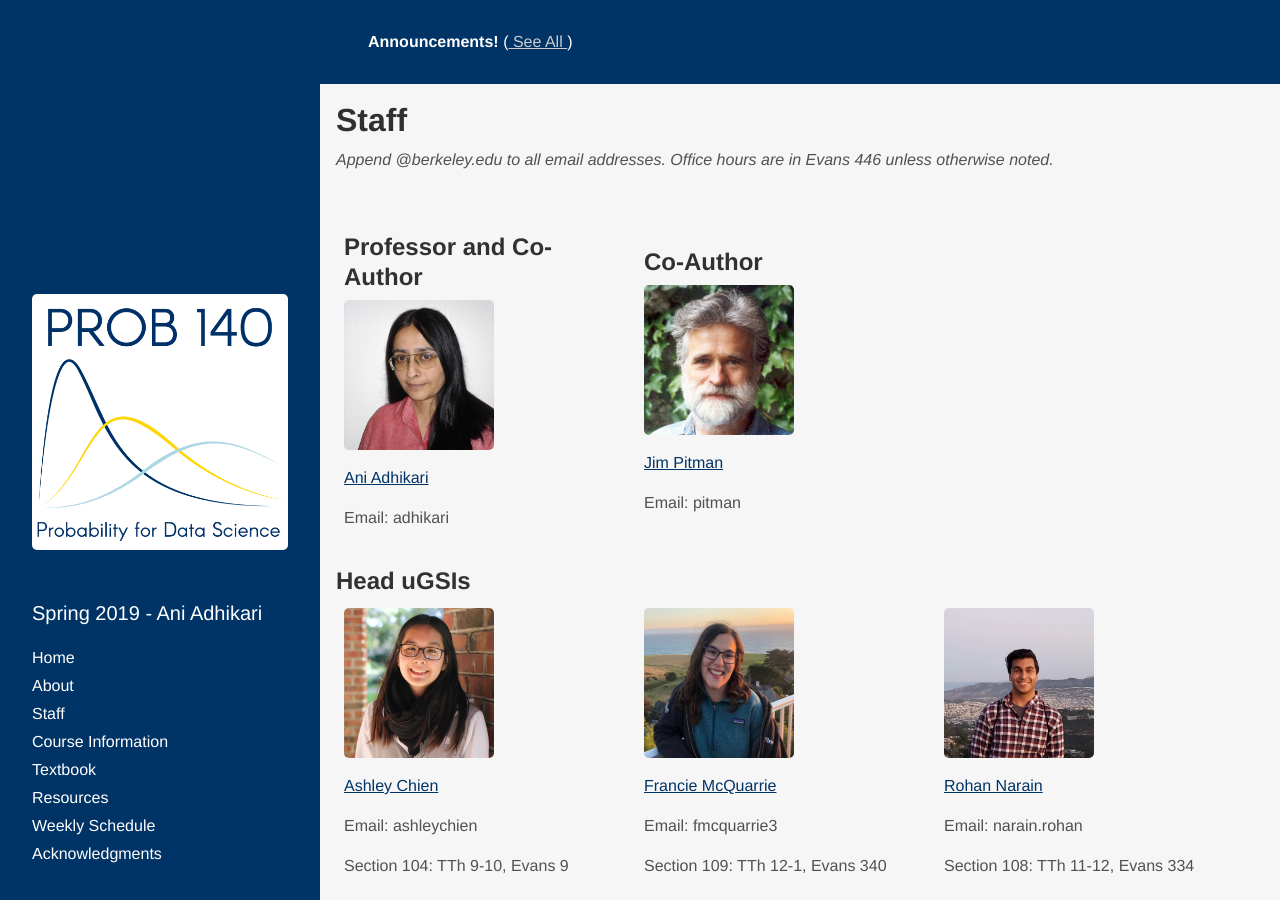
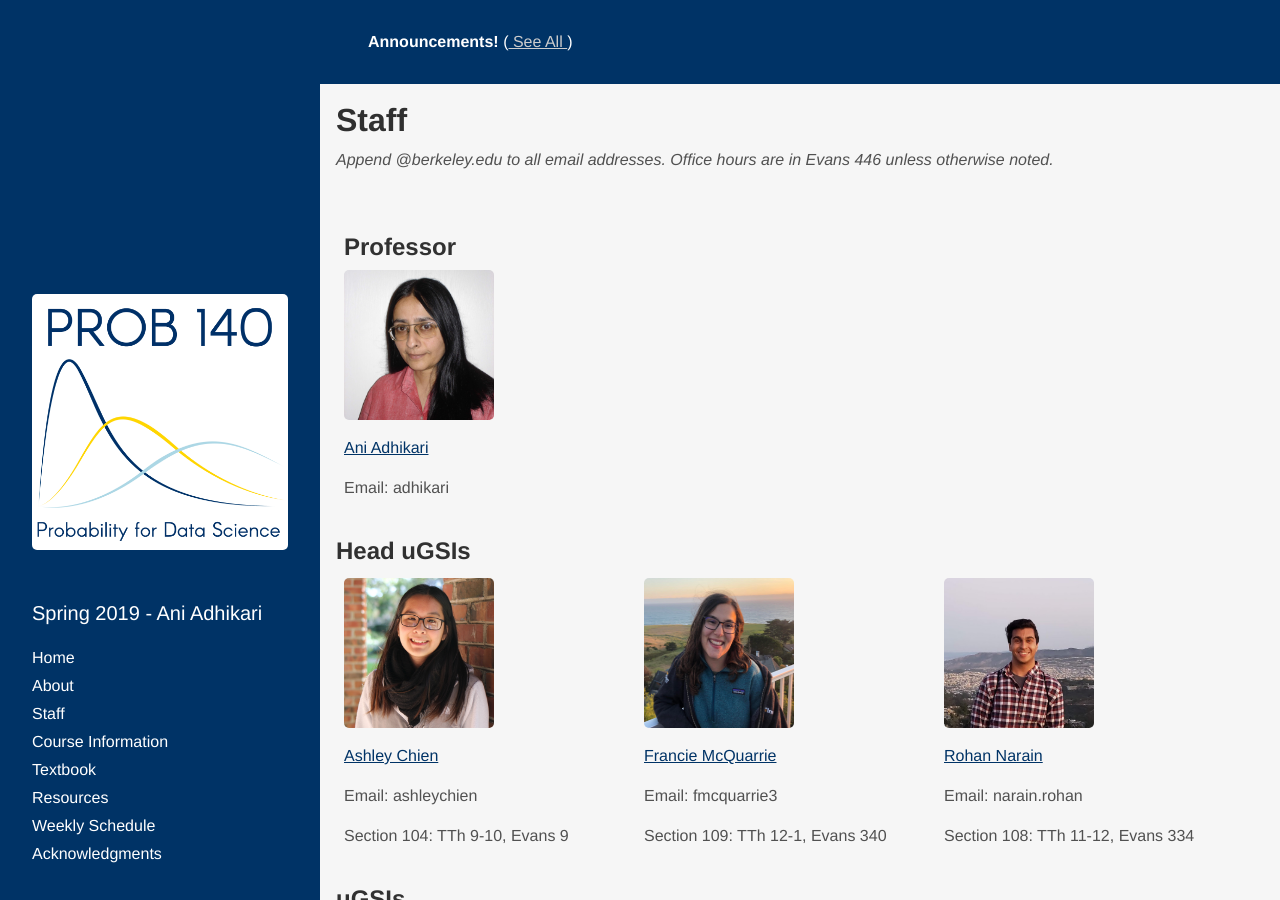
Before and after one commit to stat88/stat88.github.io, a Jekyll site: the page instructors.html, which Jekyll copies as it is, in a window 1280 px wide and 900 px high. Built offline with Jekyll 4.4.1, drawn with Linux system fonts in a browser that asks for light colours; some web fonts are replaced.

Commit message:
updated some images (again)

```diff
--- a/instructors.html
+++ b/instructors.html
@@ -130,19 +130,10 @@ MathJax.Hub.Config({
     <tr>
         <td>
             <div>
-            <h2> Professor and Co-Author</h2>
+            <h2> Professor</h2>
                 <img height="150" src="/assets/images/ani.jpg" alt="Ani Adhikari Photo">
                 <p><a href="https://www.stat.berkeley.edu/~ani/" target="_blank">Ani Adhikari</a></p>
                 <p>Email: adhikari </p>
-                <p></p>
-            </div>
-        </td>
-        <td>
-            <div>
-                <h2>Co-Author</h2>
-                <img height="150" src="/assets/images/pitman.jpg" alt="Jim Pitman Photo">
-                <p><a href="" target="_blank">Jim Pitman</a></p>
-                <p>Email: pitman</p>
                 <p></p>
             </div>
         </td>
@@ -197,7 +188,7 @@ MathJax.Hub.Config({
 
         <td>
             <div>
-                <img height="150" width="150" src="/assets/images/aram.jpg" alt="Aram Moghaddassi Photo">
+                <img height="150" width="150" src="/assets/images/aram.png" alt="Aram Moghaddassi Photo">
                 <p><a target="_blank">Aram Moghaddassi</a></p>
                 <p>Email: amoghaddassi</p>
                 <p>Section 110: TTh 11-12, Stanley 179</p>
@@ -206,7 +197,7 @@ MathJax.Hub.Config({
 
         <td>
             <div>
-                <img height="150" width="150" src="/assets/images/chendi.jpg" alt="Chendi Wu Photo">
+                <img height="150" width="150" src="/assets/images/chendi.jpeg" alt="Chendi Wu Photo">
                 <p><a target="_blank">Chendi Wu</a></p>
                 <p>Email: chendiw</p>
                 <p>Section 102: TTh 1-2, Dwinelle 247</p>
```
Also changed, not shown: assets/images/aram.jpg (deleted), assets/images/chendi.jpg (deleted).
